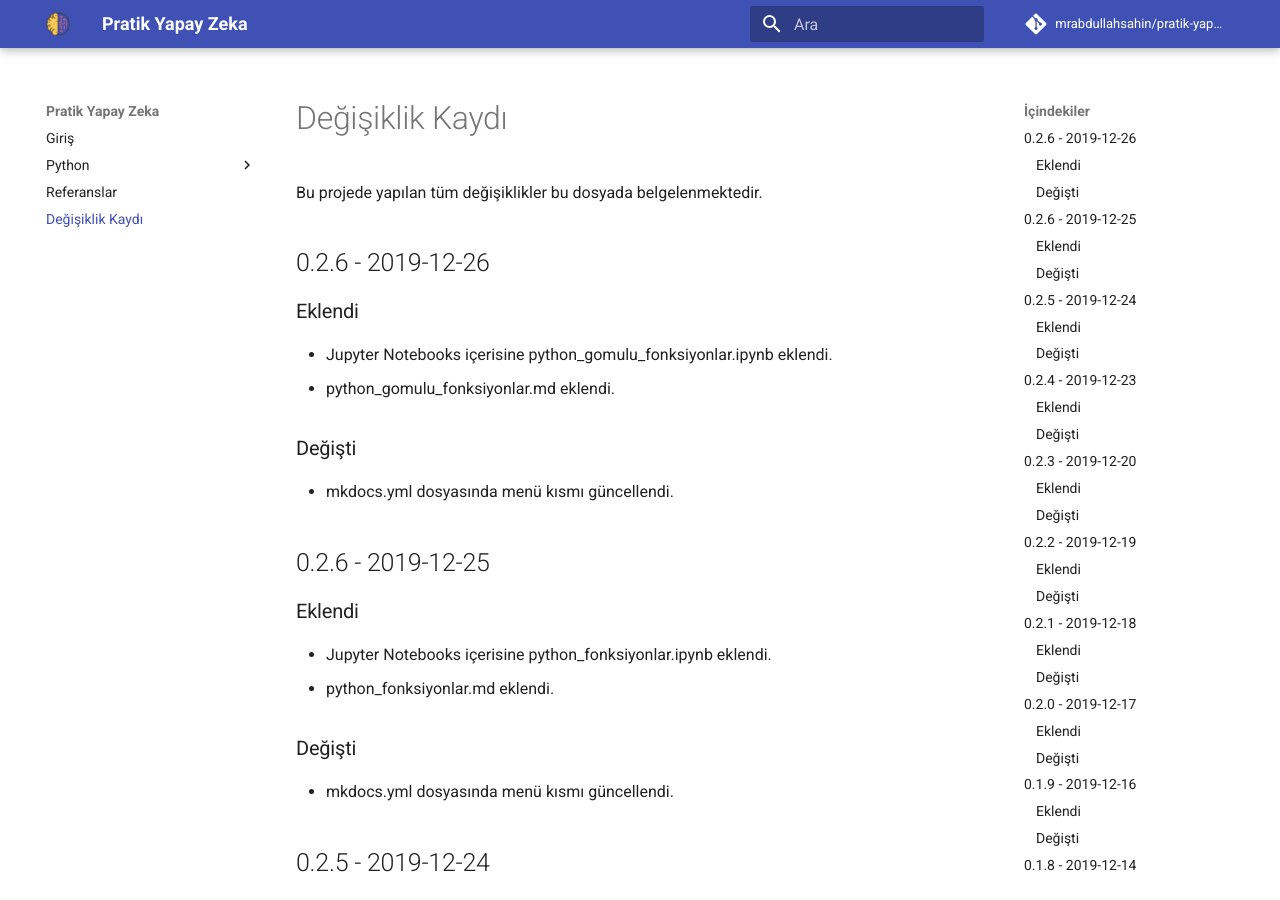
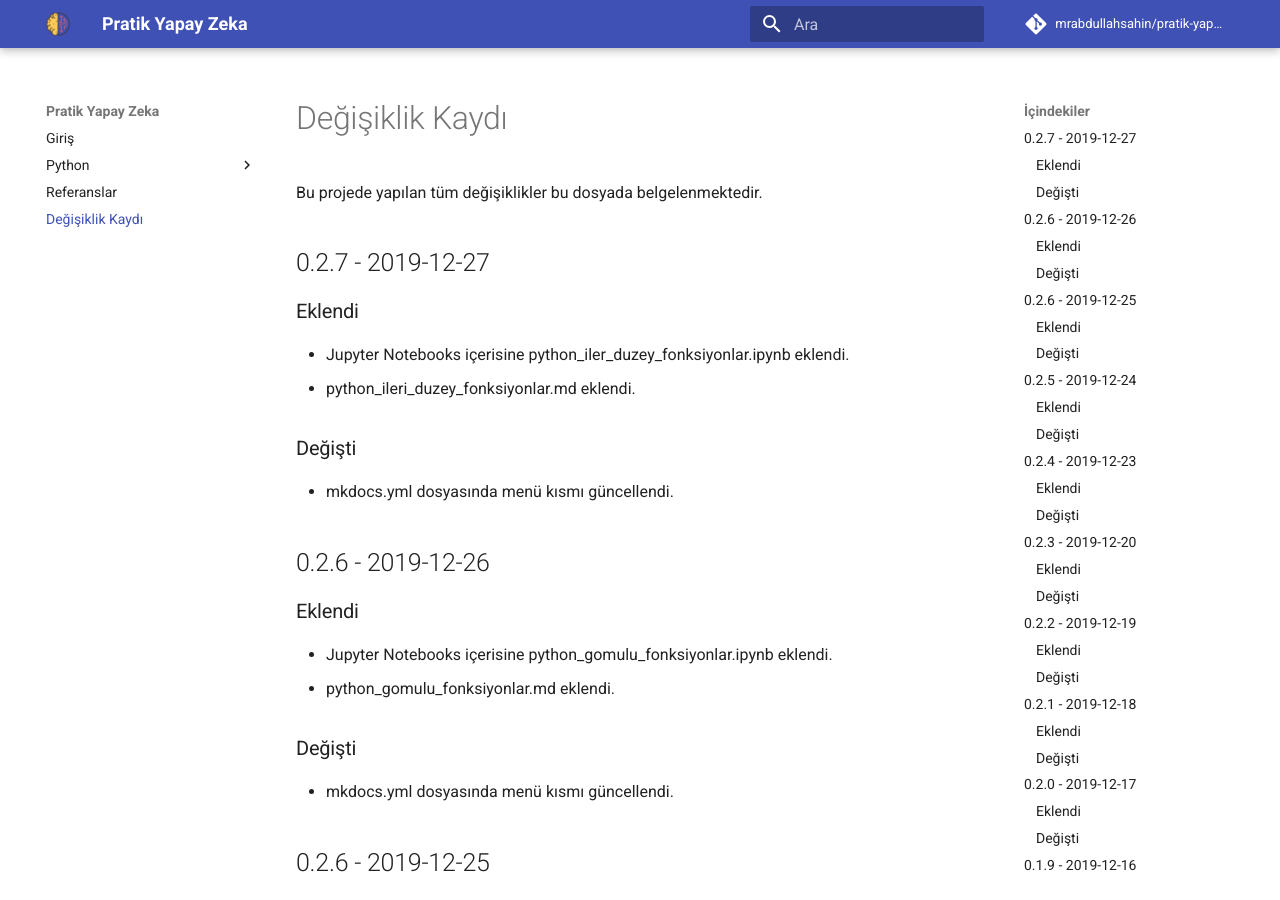
Before and after one commit to mrabdullahsahin/pratik-yapay-zeka, an MkDocs documentation site: the page built from docs/changelog.md, in a window 1280 px wide and 900 px high. Built offline with MkDocs 1.6.1 and Material for MkDocs 9.7.7, drawn with Linux system fonts in a browser that asks for light colours; comment, search, counter and statistics services are not loaded.

Commit message:
Update changelog files

```diff
--- a/docs/changelog.md
+++ b/docs/changelog.md
@@ -1,6 +1,17 @@
 # Değişiklik Kaydı
 
 Bu projede yapılan tüm değişiklikler bu dosyada belgelenmektedir.
+
+## 0.2.7 - 2019-12-27
+
+### Eklendi
+
+- Jupyter Notebooks içerisine python_iler_duzey_fonksiyonlar.ipynb eklendi.
+- python_ileri_duzey_fonksiyonlar.md eklendi.
+
+### Değişti
+
+- mkdocs.yml dosyasında menü kısmı güncellendi.
 
 ## 0.2.6 - 2019-12-26
 
```
Also changed, not shown: CHANGELOG.md (+11 -0 lines).
